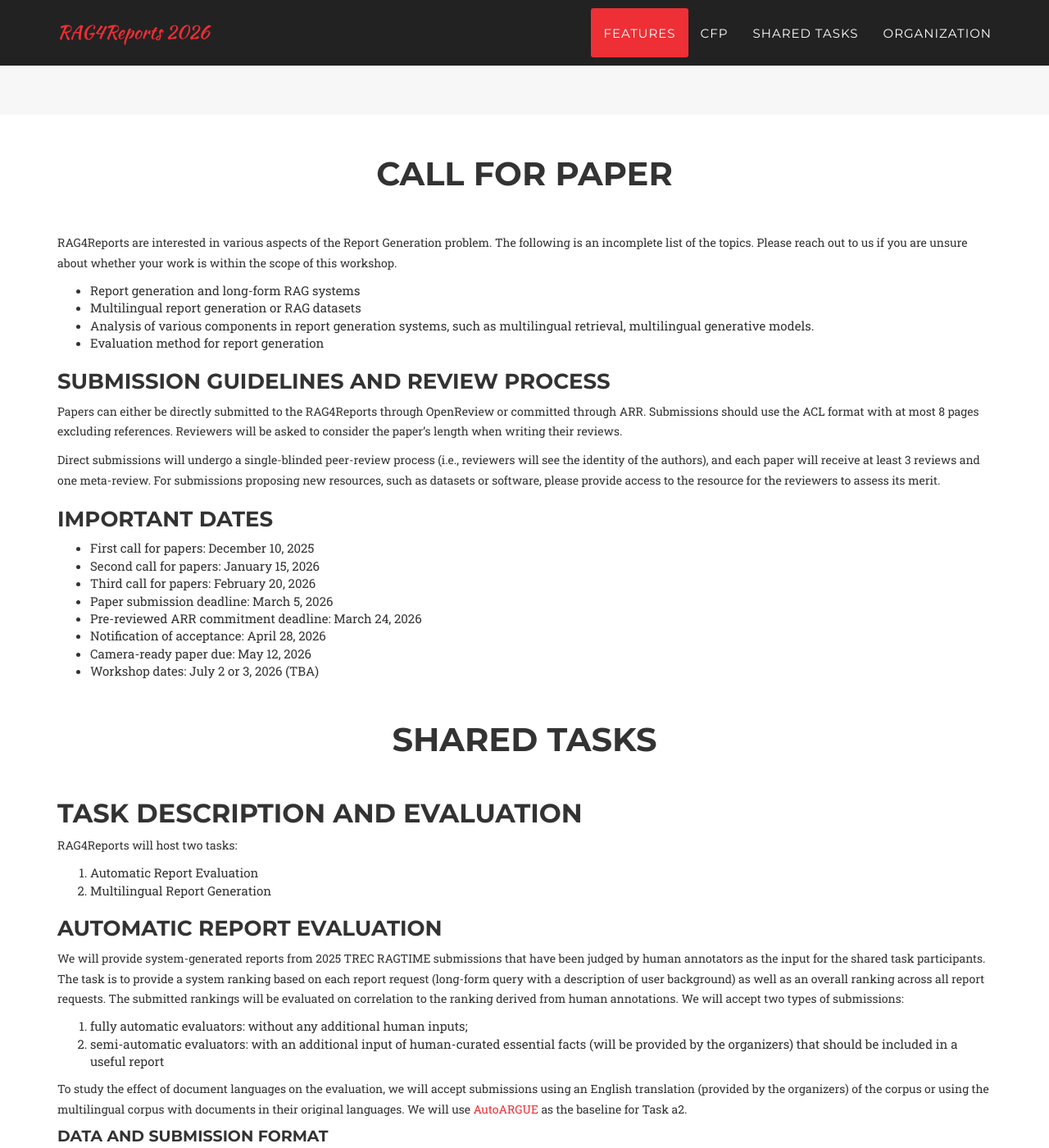
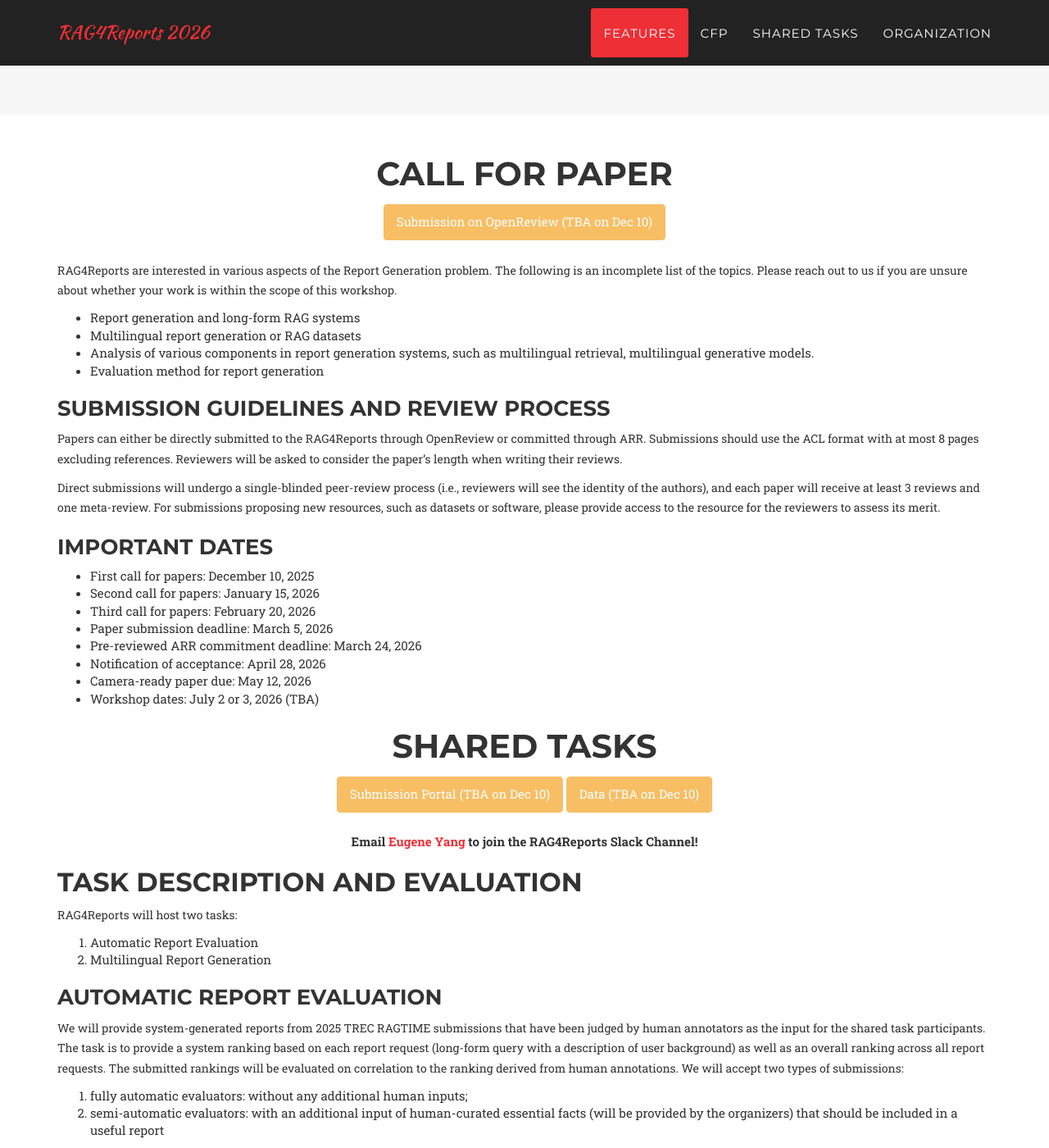
Before and after one commit to RAG4Reports/rag4reports.github.io, a Jekyll site: the page built from index.html, in a window 1280 px wide and 1400 px high, scrolled down 1297 px. Shown: the whole window at 82% size. Built offline with Jekyll 4.4.1, drawn with Linux system fonts in a browser that asks for light colours; some web fonts are replaced.

Commit message:
add info

```diff
--- a/_includes/overview.html
+++ b/_includes/overview.html
@@ -4,8 +4,11 @@
             <div class="row">
                 <div class="col-lg-12 text-center">
                     <h2 class="section-heading" id="cfp">Call for Paper</h2>
+                    <center>
+                        <a type="button" class="btn btn-warning" disabled>Submission on OpenReview (TBA on Dec 10)</a>
+                    </center>
                     <!-- <h3 class="section-subheading text-muted">Lorem ipsum dolor sit amet consectetur.</h3> -->
-                    <div class="text-left" style="margin: 50px 0;">
+                    <div class="text-left" style="margin: 25px 0;">
                     {% capture markdown_content %}{% include cfp.md %}{% endcapture %}
                     {{ markdown_content | markdownify }}
                     </div>
@@ -14,8 +17,13 @@
             <div class="row">
                 <div class="col-lg-12 text-center">
                     <h2 class="section-heading" id="shared-tasks">Shared Tasks</h2>
-                    <!-- <h3 class="section-subheading text-muted">Lorem ipsum dolor sit amet consectetur.</h3> -->
-                    <div class="text-left" style="margin: 50px 0;">
+                    <center>
+                        <a type="button" class="btn btn-warning" disabled>Submission Portal (TBA on Dec 10)</a>
+                        <a type="button" class="btn btn-warning" disabled>Data (TBA on Dec 10)</a>
+
+                    </center>
+                    <div class="text-left" style="margin: 25px 0;">
+                    <center> <strong>Email <a href="mailto:eugene.yang@jhu.edu">Eugene Yang</a> to join the RAG4Reports Slack Channel!</strong> </center>
                     {% capture markdown_content %}{% include shared-task.md %}{% endcapture %}
                     {{ markdown_content | markdownify }}
                     </div>
```
